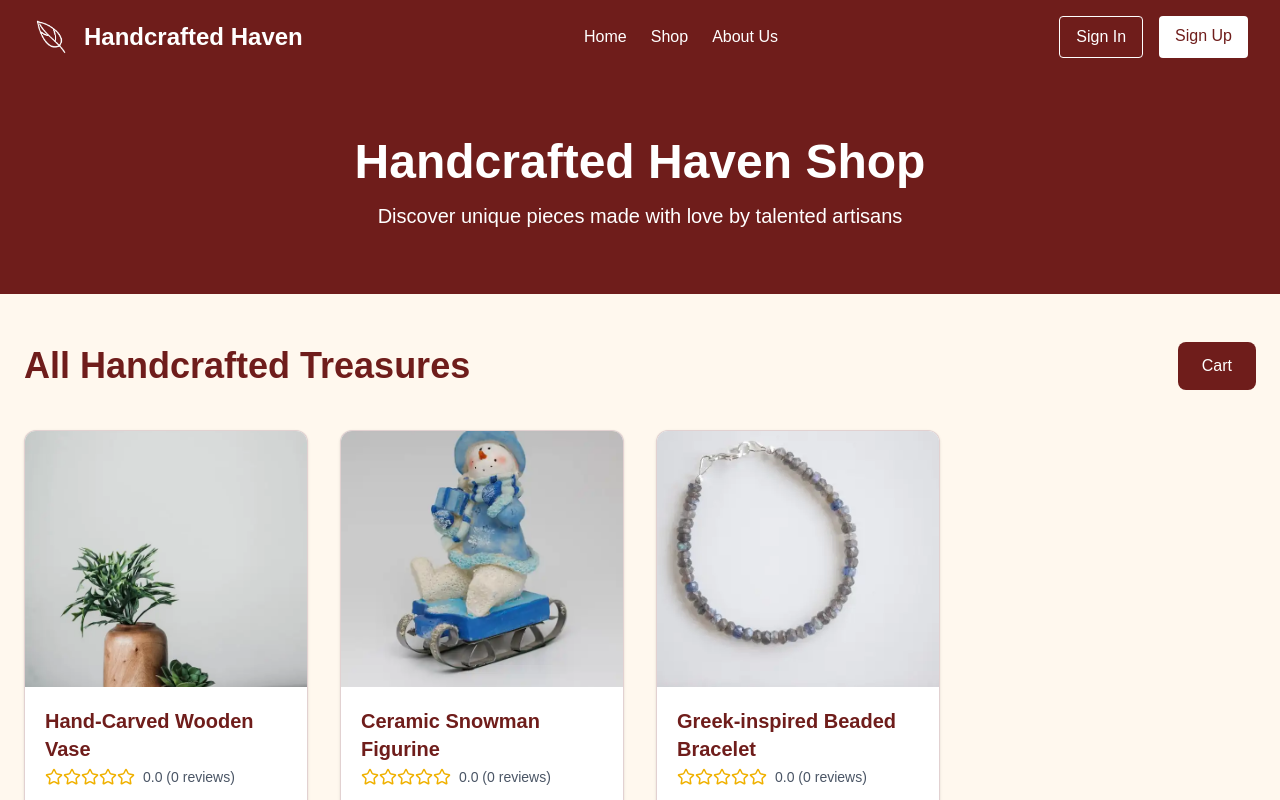
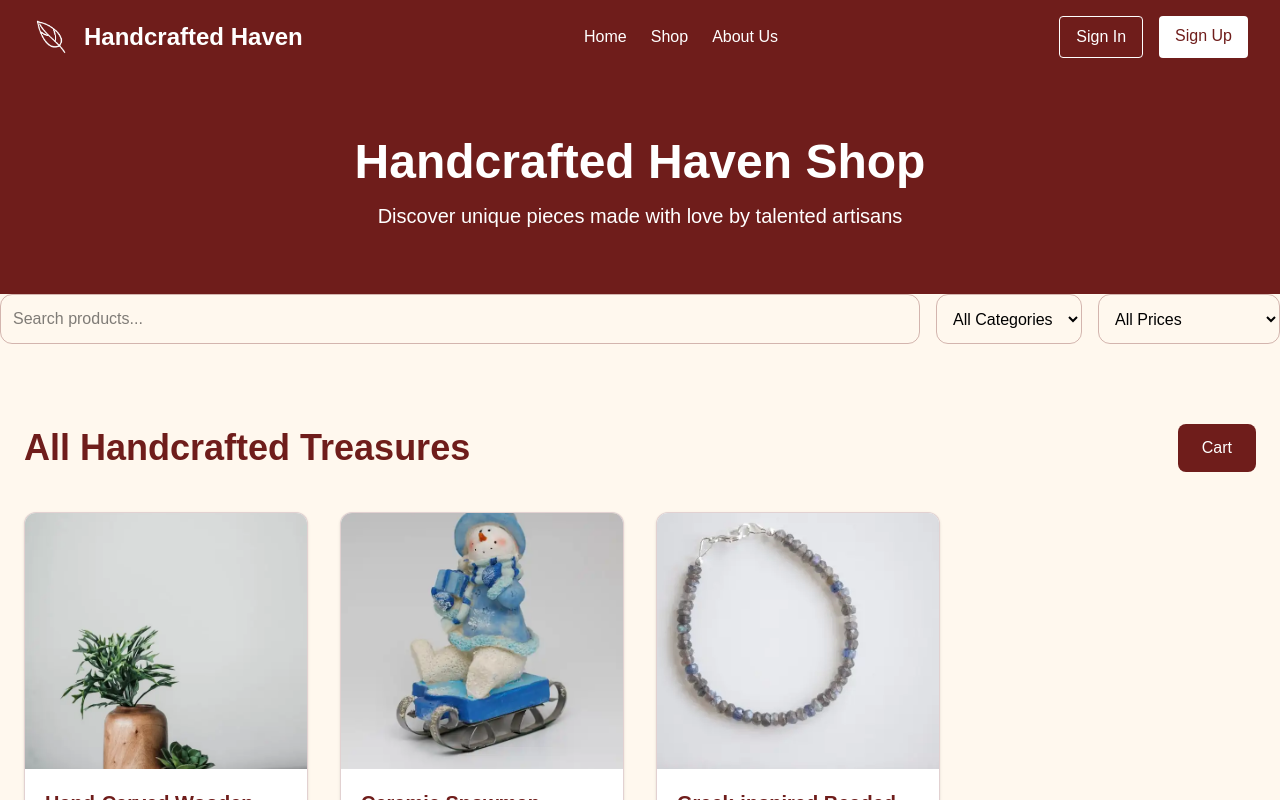
Before and after one commit to kihernandez/handcrafted-haven, a Next.js app: page /shop in a window 1280 px wide. Shown: the top 800 px of the page. Built offline with nearby package versions, Linux system fonts and the light colour scheme.

Commit message:
Cart button functional

```diff
--- a/app/shop/components/productCard.tsx
+++ b/app/shop/components/productCard.tsx
@@ -3,13 +3,15 @@
 import Image from 'next/image';
 import { useCart } from './cartProvider';
 import { useState, useEffect } from 'react';
-import { Star } from 'lucide-react';   // Install: npm install lucide-react
+import { Star } from 'lucide-react';   // This is to install lucide-react so i can add stars for review
+import Link from 'next/link';
 
 type Product = {
   id: number;
   name: string;
   price: number;
   image: string;
+  category: string;
 };
 
 type Review = {
@@ -60,7 +62,7 @@ export default function ProductCard({ product }: { product: Product }) {
     setNewRating(5);
     setShowReviewModal(false);
 
-    alert("Thank you for your review! ✨");
+    alert("Thank you for your review!");
   };
 
   return (
@@ -99,7 +101,7 @@ export default function ProductCard({ product }: { product: Product }) {
           <div className="flex gap-3 mt-6">
             <button
               onClick={() => addToCart(product)}
-              className="flex-1 bg-[#6F1D1B] hover:bg-[#5a1716] text-white py-3 rounded-lg font-medium transition"
+              className="flex-1 bg-[#6F1D1B] hover:bg-[#5a1716] active:scale-95 transition-all text-white py-3 rounded-lg font-medium transition"
             >
               Add to Cart
             </button>
--- a/app/shop/page.tsx
+++ b/app/shop/page.tsx
@@ -6,35 +6,82 @@
 
 import ProductCard from './components/productCard';
 import ShoppingCart from './components/shoppingCart';
+import { useState } from 'react';
+
+
+
 
 const handcraftedProducts = [
   {
     id: 1,
     name: "Hand-Carved Wooden Vase",
     price: 39.99,
+    category: "Home Decor",
     image: "/wooden-vase.webp"
   },
   {
     id: 2,
     name: "Ceramic Snowman Figurine",
     price: 29.99,
-    image: "/snowman-figurine.webp"
+    image: "/snowman-figurine.webp",
+    category: "Home Decor"
   },
   {
     id: 3,
     name: "Greek-inspired Beaded Bracelet",
     price: 40.99,
+    category: "Jewelry",
     image: "/greek-bracelet.webp"
   },
 ];
 
+
+
 export default function ShopPage() {
+  const [searchTerm, setSearchTerm] = useState('');
+  const [selectedCategory, setSelectedCategory] = useState('All');
+  const [priceRange, setPriceRange] = useState('All');
+
+  const filteredProducts = handcraftedProducts
+  .filter(p => p.name.toLowerCase().includes(searchTerm.toLowerCase()))
+  .filter(p => selectedCategory === 'All' || p.category === selectedCategory)
+  .filter(p => {
+    if (priceRange === 'All') return true;
+    if (priceRange === 'Under 10') return p.price < 10;
+    if (priceRange === '10-30') return p.price >= 10 && p.price <= 30;
+    if (priceRange === 'Above 30') return p.price > 30;
+    return true;
+  });
+
+
   return (
     <div className="min-h-screen bg-[#FFF8EE]">
       {/* Header */}
       <div className="bg-[#6F1D1B] text-white py-16 text-center">
         <h1 className="text-5xl font-bold mb-4">Handcrafted Haven Shop</h1>
         <p className="text-xl max-w-2xl mx-auto">Discover unique pieces made with love by talented artisans</p>
+      </div>
+
+      <div className="flex flex-wrap gap-4 mb-8">
+        <input
+          type="text"
+          placeholder="Search products..."
+          value={searchTerm}
+          onChange={(e) => setSearchTerm(e.target.value)}
+          className="flex-1 p-3 border border-[#6F1D1B]/30 rounded-xl"
+        />
+        <select value={selectedCategory} onChange={(e) => setSelectedCategory(e.target.value)} className="p-3 border border-[#6F1D1B]/30 rounded-xl">
+          <option value="All">All Categories</option>
+          <option value="Jewelry">Jewelry</option>
+          <option value="Home Decor">Home Decor</option>
+          <option value="Pottery">Pottery</option>
+        </select>
+        <select value={priceRange} onChange={(e) => setPriceRange(e.target.value)} className="p-3 border border-[#6F1D1B]/30 rounded-xl">
+          <option value="All">All Prices</option>
+          <option value="Under 15000">Under ₦15,000</option>
+          <option value="15000-30000">₦15,000 - ₦30,000</option>
+          <option value="Above 30000">Above ₦30,000</option>
+        </select>
       </div>
 
       <div className="max-w-7xl mx-auto px-6 py-12">
```
